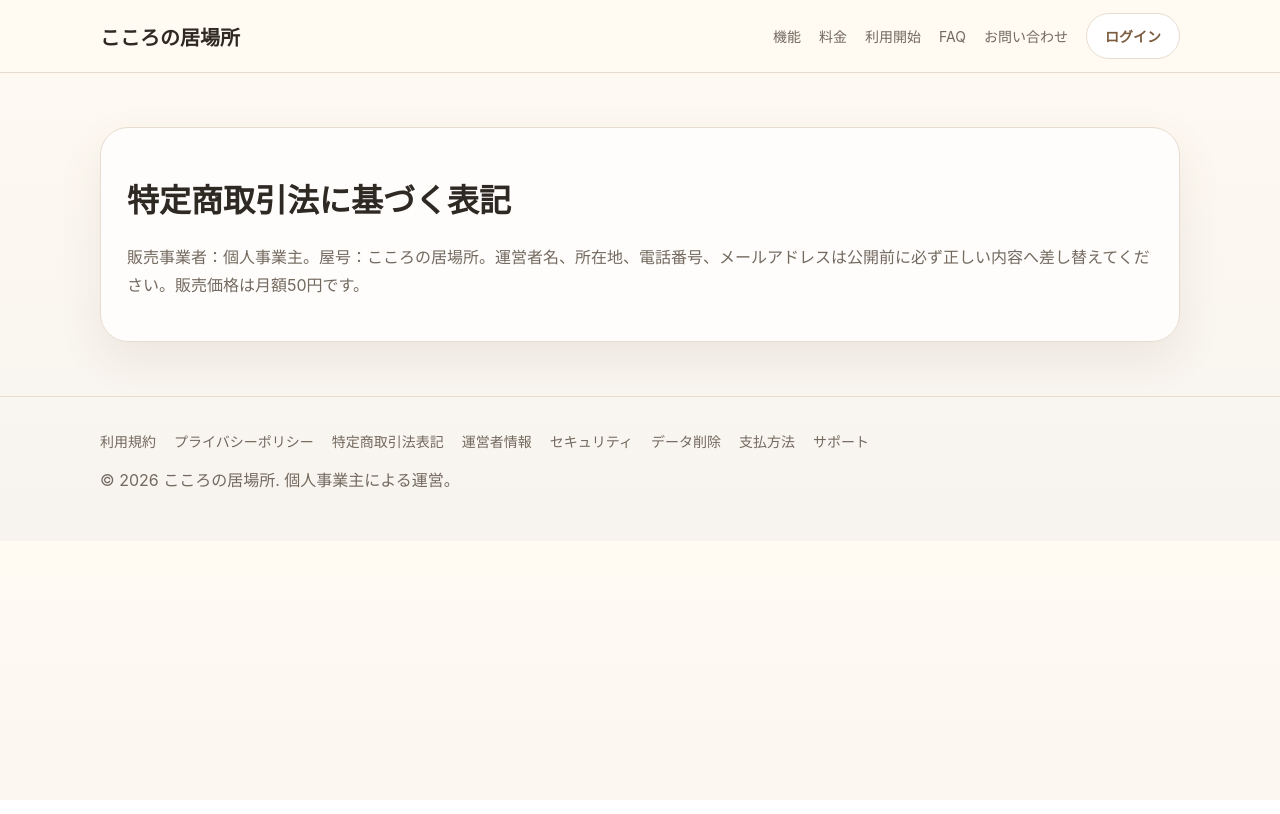
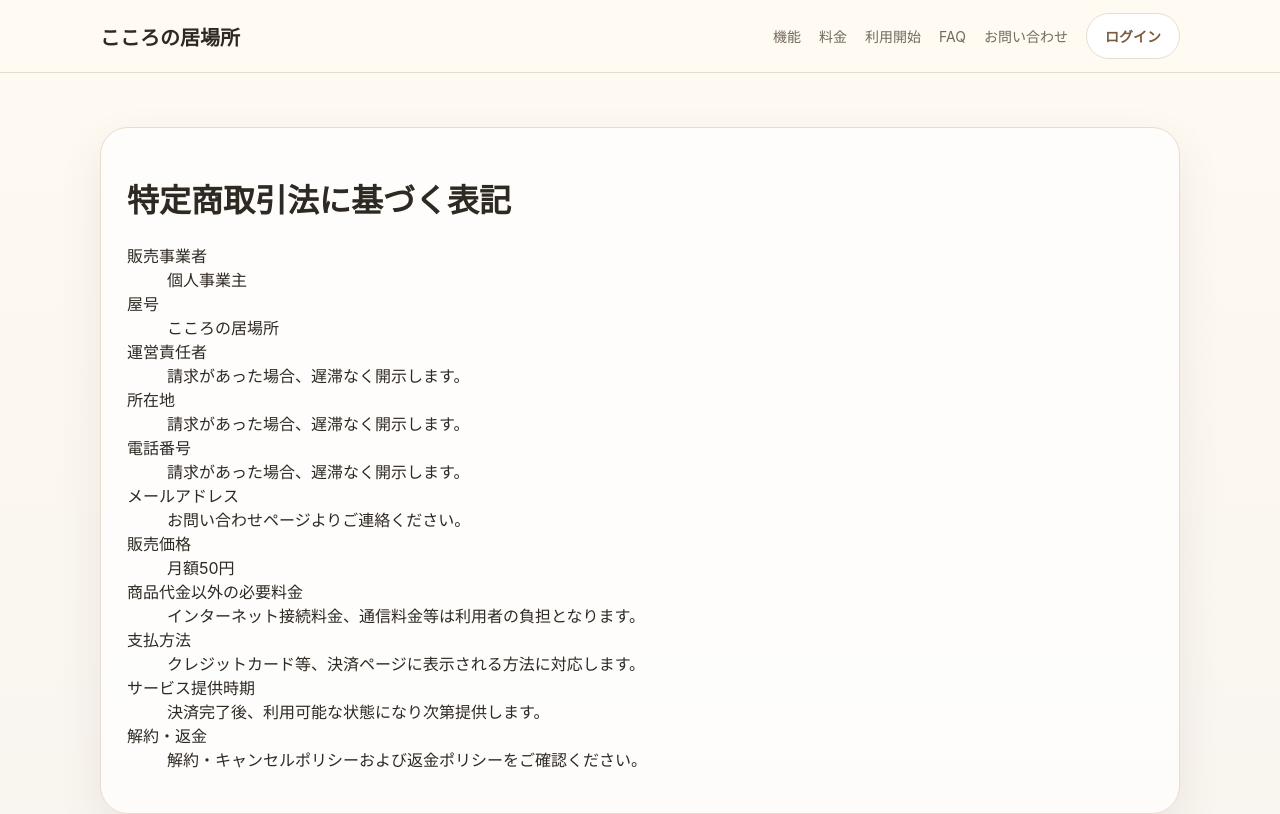
Before and after one commit to Yuki-ux-jpg-png/ai_gijiroku, a Next.js app: page /commerce in a window 1280 px wide. Shown: the top 814 px of the page. Built offline with nearby package versions, Linux system fonts and the light colour scheme.

Commit message:
Update page.tsx

```diff
--- a/app/commerce/page.tsx
+++ b/app/commerce/page.tsx
@@ -1 +1,35 @@
-export default function Page(){return <main className="section"><div className="container"><div className="card"><h1>特定商取引法に基づく表記</h1><p className="muted">販売事業者：個人事業主。屋号：こころの居場所。運営者名、所在地、電話番号、メールアドレスは公開前に必ず正しい内容へ差し替えてください。販売価格は月額50円です。</p></div></div></main>}
+export default function Page(){
+  return (
+    <main className="section">
+      <div className="container">
+        <div className="card legal">
+          <h1>特定商取引法に基づく表記</h1>
+          <dl>
+            <dt>販売事業者</dt>
+            <dd>個人事業主</dd>
+            <dt>屋号</dt>
+            <dd>こころの居場所</dd>
+            <dt>運営責任者</dt>
+            <dd>請求があった場合、遅滞なく開示します。</dd>
+            <dt>所在地</dt>
+            <dd>請求があった場合、遅滞なく開示します。</dd>
+            <dt>電話番号</dt>
+            <dd>請求があった場合、遅滞なく開示します。</dd>
+            <dt>メールアドレス</dt>
+            <dd>お問い合わせページよりご連絡ください。</dd>
+            <dt>販売価格</dt>
+            <dd>月額50円</dd>
+            <dt>商品代金以外の必要料金</dt>
+            <dd>インターネット接続料金、通信料金等は利用者の負担となります。</dd>
+            <dt>支払方法</dt>
+            <dd>クレジットカード等、決済ページに表示される方法に対応します。</dd>
+            <dt>サービス提供時期</dt>
+            <dd>決済完了後、利用可能な状態になり次第提供します。</dd>
+            <dt>解約・返金</dt>
+            <dd>解約・キャンセルポリシーおよび返金ポリシーをご確認ください。</dd>
+          </dl>
+        </div>
+      </div>
+    </main>
+  );
+}
```
